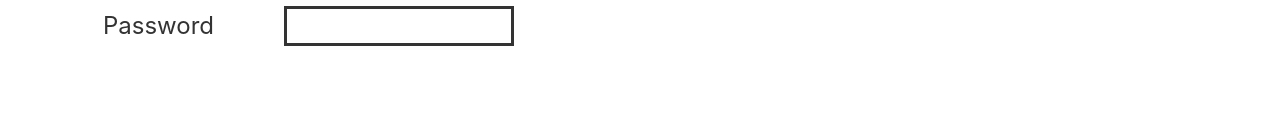
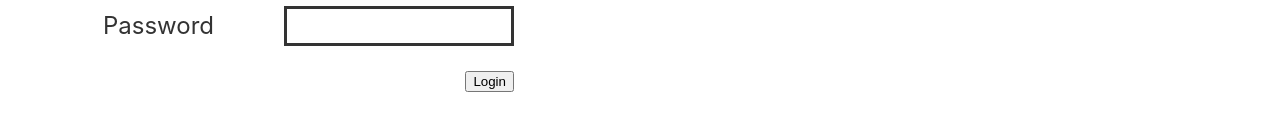
Before and after one commit to mpat247/onTrack, a React (Create React App) app in the folder client/: page / in a window 1280 px wide. Shown: the part 392-522 px from the top of the page. Built offline with nearby package versions, Linux system fonts and the light colour scheme.

Commit message:
add a button to login page
added a button to login page; need to implement functionality on button such that when user clicks login, it verifies through backend and then leads to to user's schedule

```diff
--- a/client/src/MainPage.css
+++ b/client/src/MainPage.css
@@ -51,7 +51,7 @@ svg{
     height:5vh;
     margin-left:5vw;
 }
-.input-group{
+.input-group {
     display:flex;
     align-items: center;
     margin-bottom: 3vh;
@@ -76,3 +76,7 @@ input{
     margin-left: 50px;
     height: 10px;
 }
+
+.buttons {
+    text-align: right;
+}
--- a/client/src/MainPage.js
+++ b/client/src/MainPage.js
@@ -26,6 +26,9 @@ function MainPage() {
           <label for="password">Password</label>
             <input type="text" id="password" name="password"></input>
           </div>
+          <div class='buttons'>
+            <button type="button">Login</button>
+          </div>
         </div>
       </div>
 
```
